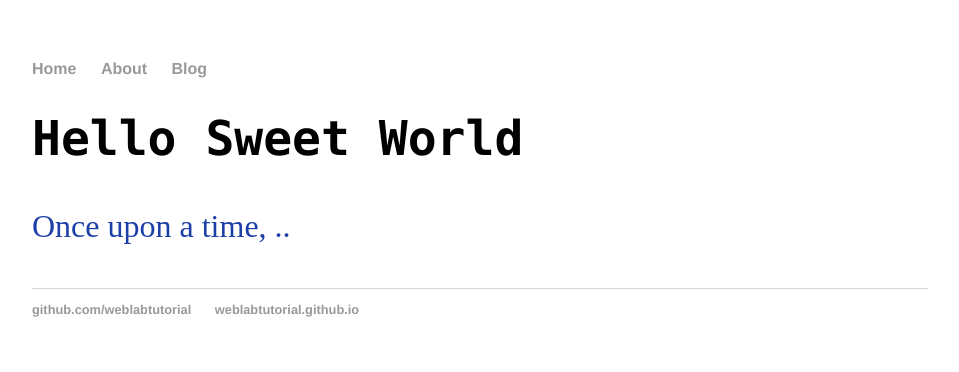
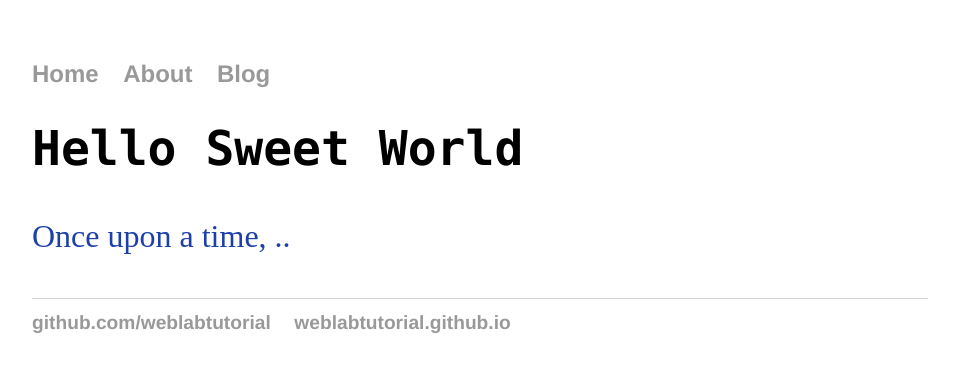
Before and after one commit to kevinjd0/kevinjd0.github.io, a Jekyll site: the page built from index.html, in a window 1280 px wide. Shown: the top 372 px of the page, without its empty margins (160-1119 px from the left). Built offline with Jekyll 4.4.1, drawn with Linux system fonts in a browser that asks for light colours.

Commit message:
Added styling to <li> tag

```diff
--- a/css/main.css
+++ b/css/main.css
@@ -11,7 +11,12 @@ p {
  line-height: 1.8em;
  color: #1d40a8;
 }
-footer {
+li {
+ font-family:'Helvetica', 'Arial', 'Sans-Serif';
+ font-size: 1.5em;
+ color: #244c96;
+}
+ footer {
  border-top: 1px solid #d5d5d5;
  font-size: .8em;
 }
```
